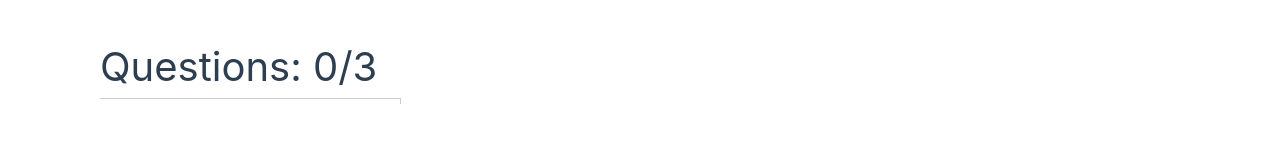
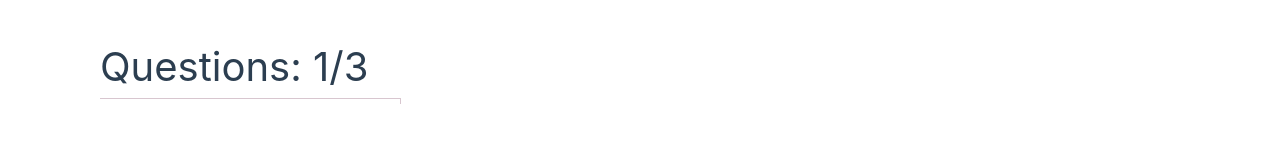
Before and after one commit to abhi00o7/quiz-app-vue, a Vue app: page /questions/1/1 in a window 1280 px wide. Shown: the top 148 px of the page. Built offline with nearby package versions, Linux system fonts and the light colour scheme.

Commit message:
add Quiz Competition status and results

```diff
--- a/src/components/QuizHeader.vue
+++ b/src/components/QuizHeader.vue
@@ -7,7 +7,13 @@ const { questionStatus, barPercentage } = defineProps([
 
 <template>
   <header>
-    <h3>Questions: {{ questionStatus }}</h3>
+    <h3>
+      {{
+        questionStatus === "Completed"
+          ? `Test Completed`
+          : `Questions: ${questionStatus}`
+      }}
+    </h3>
     <div class="bar">
       <div class="completion" :style="{ width: barPercentage }"></div>
     </div>
--- a/src/views/SubjectView.vue
+++ b/src/views/SubjectView.vue
@@ -15,7 +15,10 @@ const showResults = ref(false);
 const totalQuestions = subjectData?.questions?.length;
 
 const questionStatus = computed(
-  () => `${currentQuestionIndex.value}/${totalQuestions}`
+  () => {
+    if (currentQuestionIndex.value === totalQuestions) return "Completed";
+    return `${currentQuestionIndex.value + 1}/${totalQuestions}`
+  }
 );
 const barPercentage = computed(
   () => `${Math.round((currentQuestionIndex.value / totalQuestions) * 100)}%`
```
